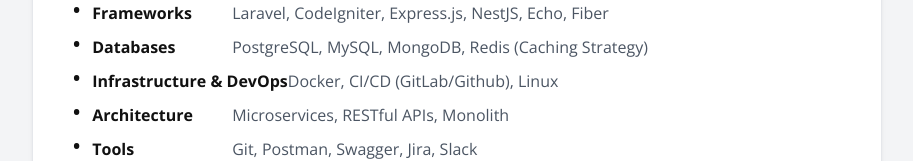
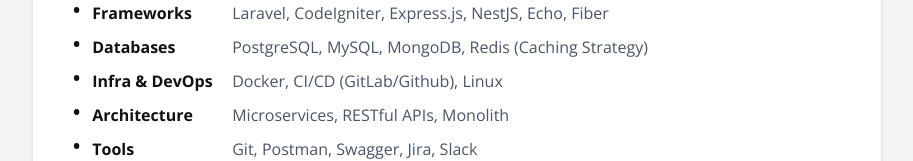
Before and after one commit to ariamh/cv-aria, a React (Create React App) app: page / in a window 1280 px wide. Shown: the part 646-807 px from the top of the page, without its empty margins (183-1096 px from the left). Built offline with nearby package versions, Linux system fonts and the light colour scheme.

Commit message:
update core

```diff
--- a/src/App.js
+++ b/src/App.js
@@ -46,7 +46,7 @@
 							<span className="comp-value">PostgreSQL, MySQL, MongoDB, Redis (Caching Strategy)</span>
 						</li>
 						<li>
-							<span className="comp-label">Infrastructure & DevOps</span>
+							<span className="comp-label">Infra & DevOps</span>
 							<span className="comp-value">Docker, CI/CD (GitLab/Github), Linux</span>
 						</li>
 						<li>
```
